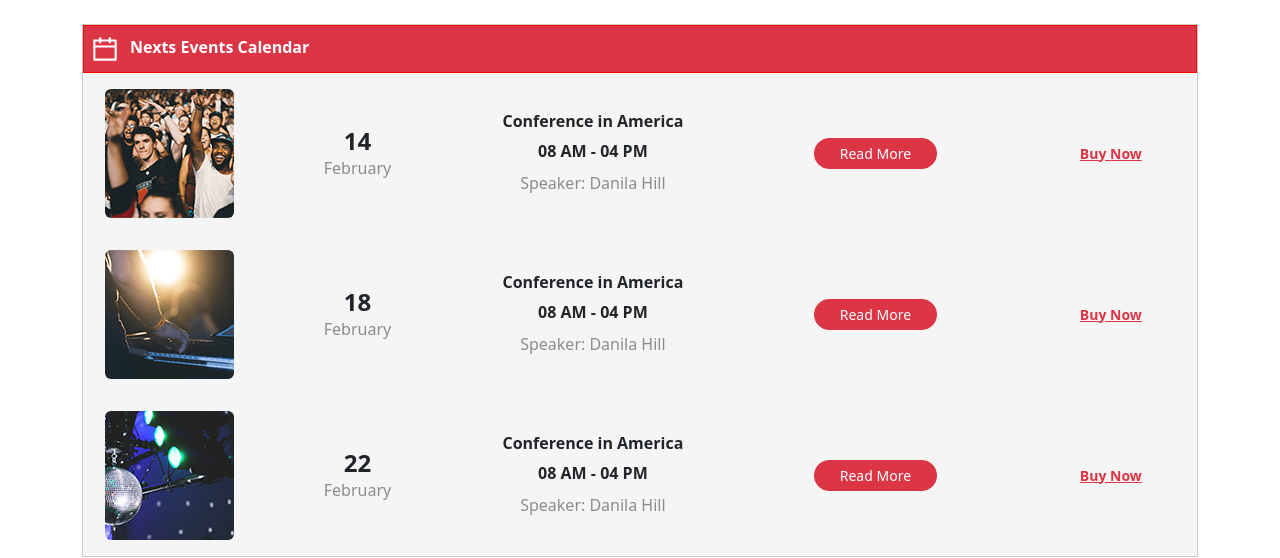
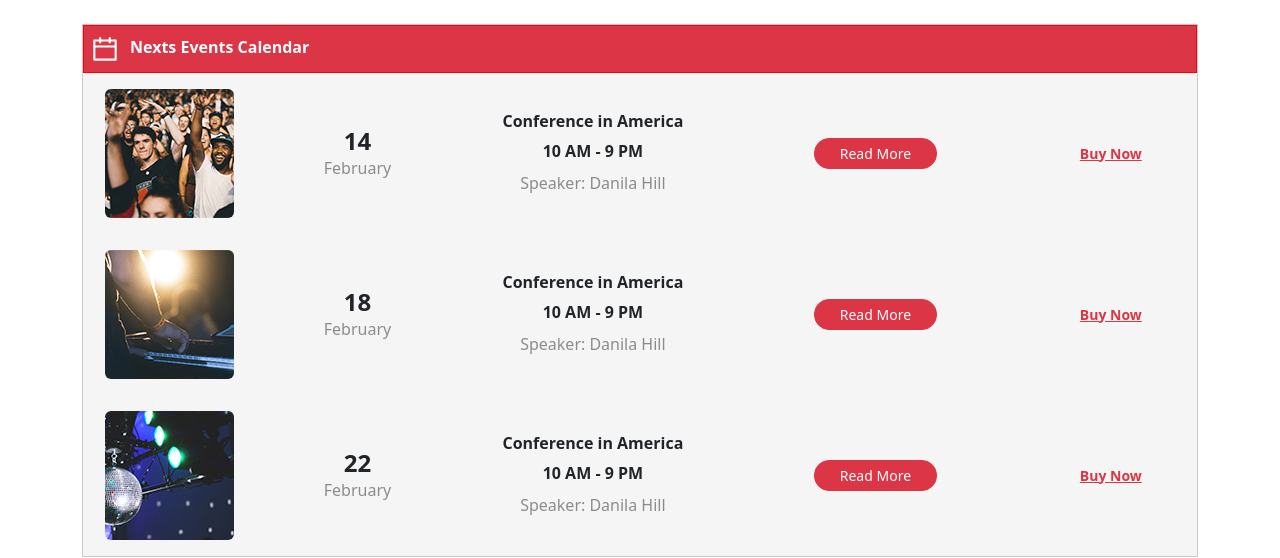
Before and after one commit to sadam-codes/Evento, a React (Create React App) app: page / in a window 1280 px wide. Shown: the part 2980-3538 px from the top of the page. Built offline with nearby package versions, Linux system fonts and the light colour scheme.

Commit message:
updation

```diff
--- a/src/pages/Home/HomeComponents/NextEvent.jsx
+++ b/src/pages/Home/HomeComponents/NextEvent.jsx
@@ -9,7 +9,7 @@ const eventsData = [
     date: "14",
     month: "February",
     title: "Conference in America",
-    time: "08 AM - 04 PM",
+    time: "10 AM - 9 PM",
     buttonText: "Read More",
     buyNowText: "Buy Now",
     image: c1,
@@ -19,7 +19,7 @@ const eventsData = [
     date: "18",
     month: "February",
     title: "Conference in America",
-    time: "08 AM - 04 PM",
+    time: "10 AM - 9 PM",
     buttonText: "Read More",
     buyNowText: "Buy Now",
     image: c2,
@@ -30,7 +30,7 @@ const eventsData = [
     date: "22",
     month: "February",
     title: "Conference in America",
-    time: "08 AM - 04 PM",
+    time: "10 AM - 9 PM",
     buttonText: "Read More",
     buyNowText: "Buy Now",
     image: c3,
```
